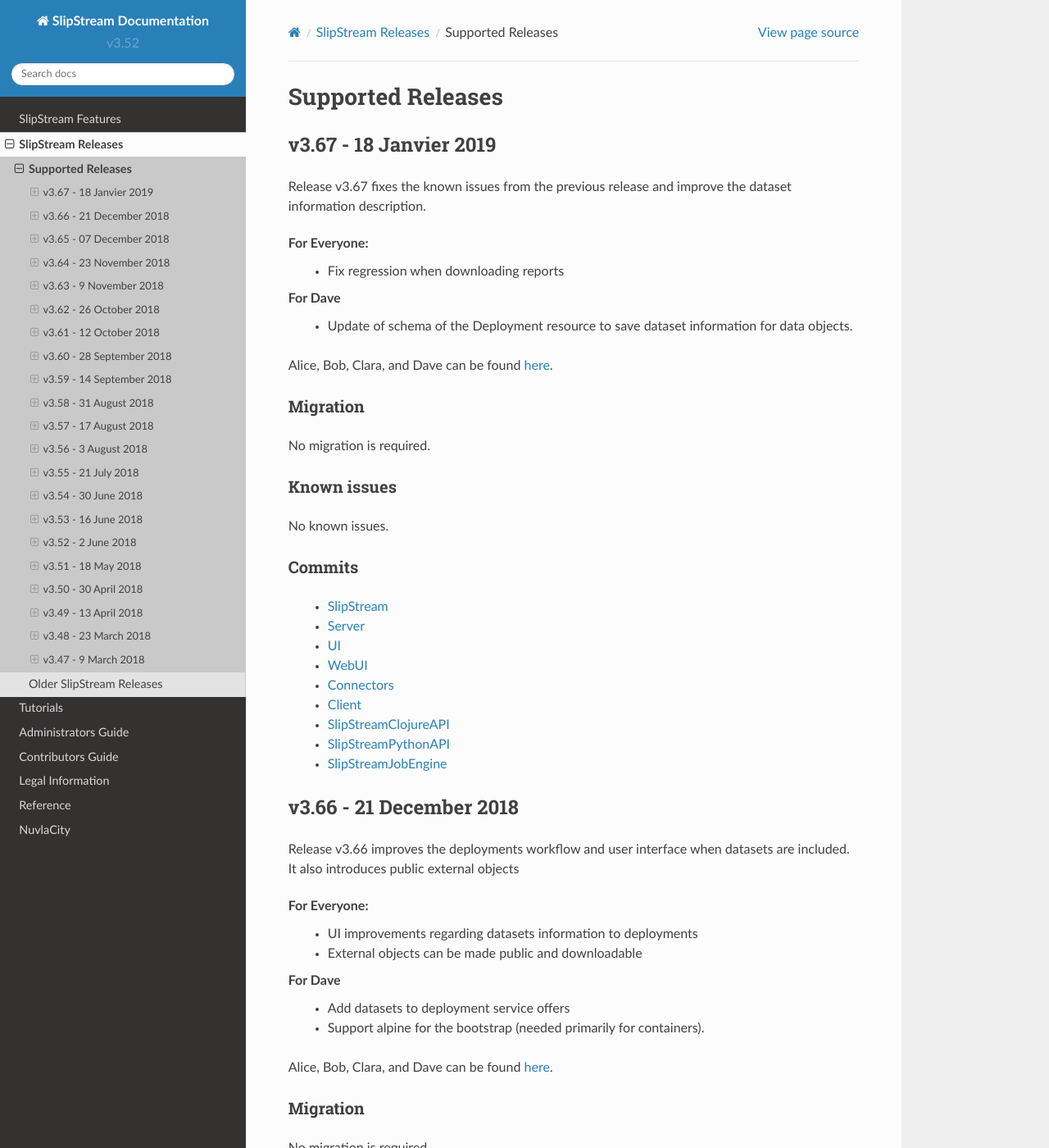
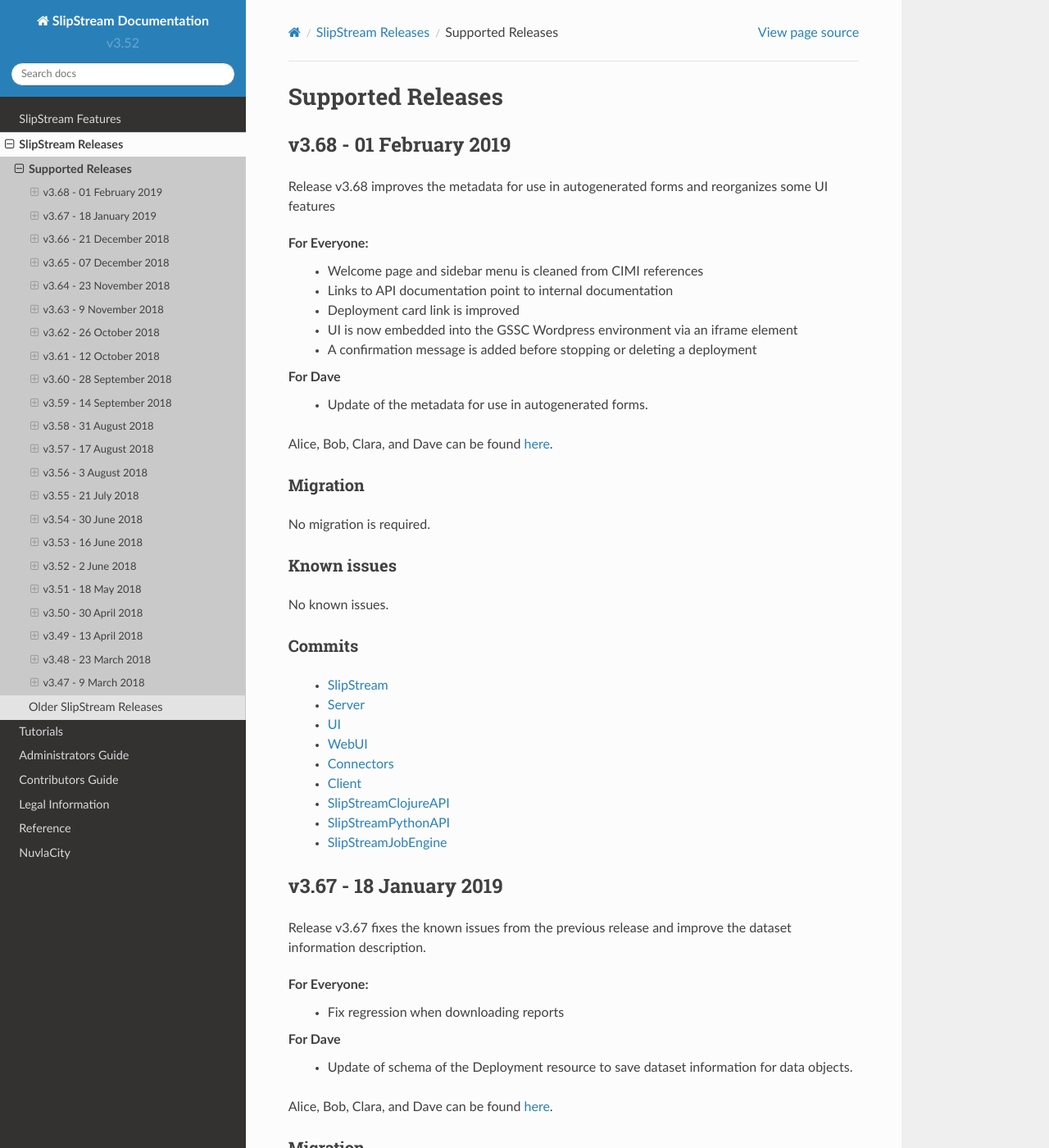
Before and after one commit to slipstream/SlipStreamDocumentation, a Sphinx documentation site: the page built from docs/release_notes/supported-releases.rst, in a window 1280 px wide and 1400 px high. Shown: the whole window at 82% size. Built offline with Sphinx 7.4.7 and the Read the Docs theme 2.0.0, drawn with Linux system fonts in a browser that asks for light colours.

Commit message:
Release notes for v3.68

```diff
--- a/docs/release_notes/supported-releases.rst
+++ b/docs/release_notes/supported-releases.rst
@@ -1,7 +1,52 @@
 Supported Releases
 ==================
 
-v3.67 - 18 Janvier 2019
+v3.68 - 01 February 2019
+--------------------------
+
+Release v3.68 improves the metadata for use in autogenerated forms and reorganizes some UI features
+
+For Everyone:
+ - Welcome page and sidebar menu is cleaned from CIMI references
+ - Links to API documentation point to internal documentation
+ - Deployment card link is improved
+ - UI is now embedded into the GSSC Wordpress environment via an iframe element
+ - A confirmation message is added before stopping or deleting a deployment
+
+
+For Dave
+ - Update of the metadata for use in autogenerated forms.
+
+
+Alice, Bob, Clara, and Dave can be found
+`here <http://sixsq.com/personae/>`_.
+
+Migration
+~~~~~~~~~
+
+No migration is required.
+
+
+Known issues
+~~~~~~~~~~~~
+
+No known issues.
+
+
+Commits
+~~~~~~~
+
+ -  `SlipStream <https://github.com/slipstream/SlipStream/compare/v3.67...v3.68>`__
+ -  `Server <https://github.com/slipstream/SlipStreamServer/compare/v3.67...v3.68>`__
+ -  `UI <https://github.com/slipstream/SlipStreamUI/compare/v3.67...v3.68>`__
+ -  `WebUI <https://github.com/slipstream/SlipStreamWebUI/compare/v3.67...v3.68>`__
+ -  `Connectors <https://github.com/slipstream/SlipStreamConnectors/compare/v3.67...v3.68>`__
+ -  `Client <https://github.com/slipstream/SlipStreamClient/compare/v3.67...v3.68>`__
+ -  `SlipStreamClojureAPI <https://github.com/slipstream/SlipStreamClojureAPI/compare/v3.67...v3.68>`__
+ -  `SlipStreamPythonAPI <https://github.com/slipstream/SlipStreamPythonAPI/compare/v3.67...v3.68>`__
+ -  `SlipStreamJobEngine <https://github.com/slipstream/SlipStreamJobEngine/compare/v3.67...v3.68>`__
+
+v3.67 - 18 January 2019
 --------------------------
 
 Release v3.67 fixes the known issues from the previous release
```
